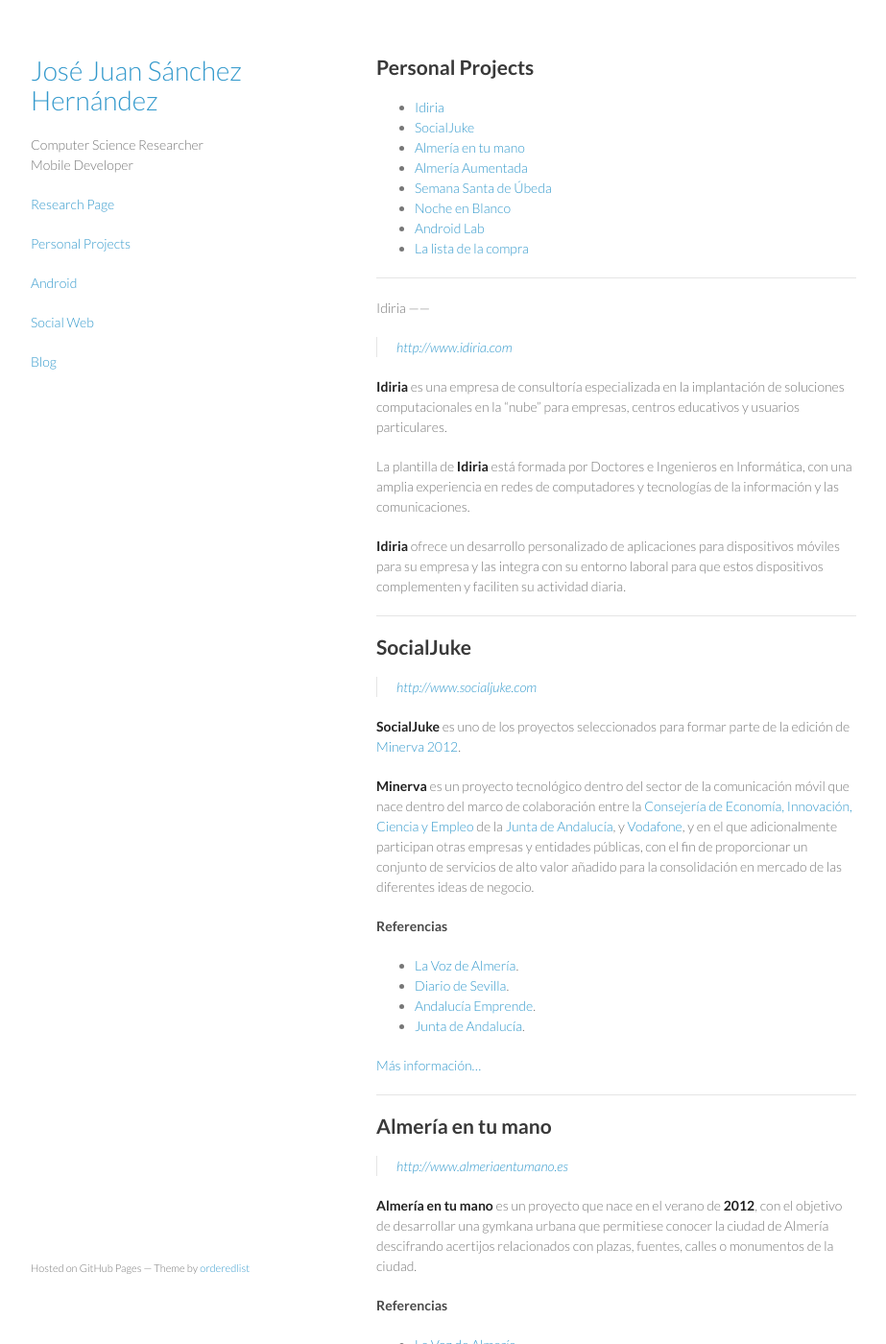
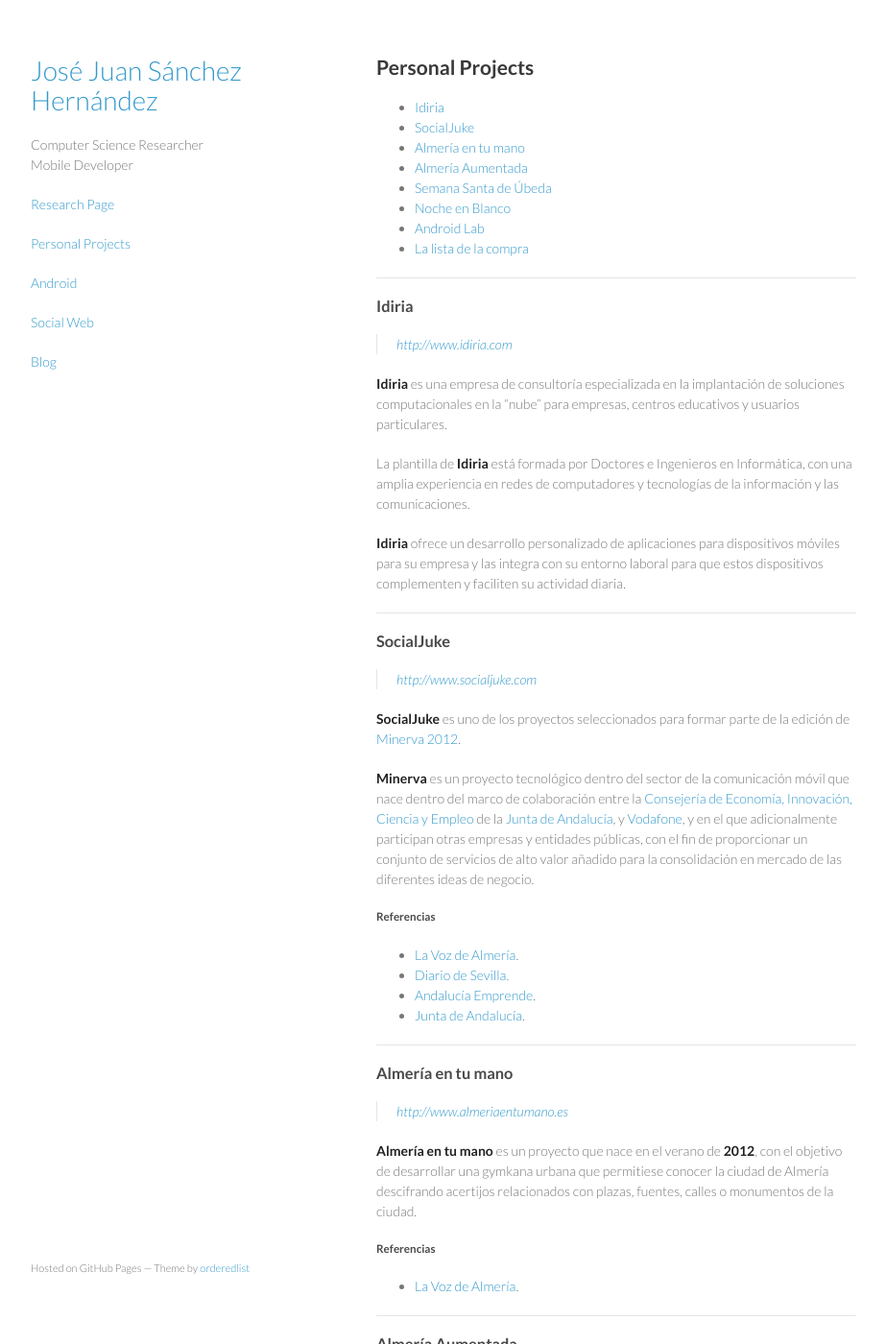
Before and after one commit to josejuansanchez/josejuansanchez.github.io, a Jekyll site: the page built from projects/index.md, in a window 1280 px wide and 1400 px high. Shown: the whole window at 96% size, without its empty margins (178-1101 px from the left). Built offline with Jekyll 4.4.1, drawn with Linux system fonts in a browser that asks for light colours.

Commit message:
Update index.md

```diff
--- a/projects/index.md
+++ b/projects/index.md
@@ -17,8 +17,7 @@
 ----
 
 <a name="idiria"/>
-Idiria
-------
+### Idiria
 > [http://www.idiria.com](http://www.idiria.com)
 
 **Idiria** es una empresa de consultoría especializada en la implantación de soluciones computacionales en la “nube” para empresas, centros educativos y usuarios particulares.
@@ -30,7 +29,7 @@
 ----
 
 <a name="socialjuke"/>
-## SocialJuke
+### SocialJuke
 > [http://www.socialjuke.com](http://socialjuke.com)
 
 **SocialJuke** es uno de los proyectos seleccionados para formar parte de la edición de [Minerva 2012](http://www.proyectominerva.org).
@@ -38,30 +37,28 @@
 **Minerva** es un proyecto tecnológico dentro del sector de la comunicación móvil que nace dentro del marco de colaboración entre la [Consejería de Economía, Innovación, Ciencia y Empleo](http://www.juntadeandalucia.es/organismos/economiainnovacioncienciayempleo.html) de la [Junta de Andalucía](http://www.juntadeandalucia.es), y [Vodafone](http://www.vodafone.es), y en el que adicionalmente participan otras empresas y entidades públicas, con el fin de proporcionar un conjunto de servicios de alto valor añadido para la consolidación en mercado de las diferentes ideas de negocio.
 
 
-#### Referencias
+##### Referencias
   * [La Voz de Almería](http://www.lavozdealmeria.es/vernoticia.asp?IdNoticia=46085&IdSeccion=5).
   * [Diario de Sevilla](http://www.diariodesevilla.es/article/economia/1589213/los/participantes/proyecto/minerva/entran/la/fase/final.html).
   * [Andalucía Emprende](http://www.andaluciaemprende.es/es/noticias/abrir/2013-04-10-14.19.51.714).
   * [Junta de Andalucía](http://www.juntadeandalucia.es/organismos/economiainnovacioncienciayempleo/actualidad/noticias/detalle/73567.html).
 
-[Más información...](socialjuke)
-
 ----
 
 <a name="almeriaentumano"/>
-## Almería en tu mano
+### Almería en tu mano
 > [http://www.almeriaentumano.es](http://www.almeriaentumano.es)
 
 **Almería en tu mano** es un proyecto que nace en el verano de **2012**, con el objetivo de desarrollar una gymkana urbana que permitiese conocer la ciudad de Almería descifrando acertijos relacionados con plazas, fuentes, calles o monumentos de la ciudad.
 
 
-#### Referencias
+##### Referencias
   * [La Voz de Almería](http://www.lavozdealmeria.es/vernoticia.asp?IdNoticia=31599&IdSeccion=5).
 
 ----
 
 <a name="almeriaaumentada"/>
-## Almería Aumentada
+### Almería Aumentada
 > [http://www.almeriaaumentada.es](http://www.almeriaaumentada.es)
 
 **Almería Aumentada** es un proyecto que se inició en el año **2010** con el objetivo de desarrollar diferentes guías turísticas de la ciudad de Almería haciendo uso de la Realidad Aumentada.
@@ -74,37 +71,37 @@
 
   * [YouTube Around](http://www.layar.com/layers/youtubearound/). Esta capa permite al usuario visualizar los vídeos de YouTube que han sido grabados próximos a su posición actual.
 
-#### Equipo
+##### Equipo
   * Daniel Pérez Ruiz del Moral.
   * [José Juan Sánchez Hernández](https://twitter.com/josejuansanchez).
 
-#### Referencias
+##### Referencias
   * [Un Blog en Red](http://www.unblogenred.es/realidad-aumentada-made-in-almeria/).
   * [Evento Plus](http://www.eventoplus.com/articulo/957/1/una-feria-popular-y-tecnologicamente-aumentada/).
 
 ----
 
 <a name="semanasantadeubeda"/>
-## Semana Santa de Úbeda
+### Semana Santa de Úbeda
 > [http://www.semanasantadeubeda.es](http://www.semanasantadeubeda.es)
 
 Proyecto realizado para la **Semana Santa de Úbeda** de **2012** y **2013**, que permitía seguir en tiempo real la posición de las procesiones a través de cualquier dispositivo móvil.
 
 Para este proyecto se diseño una aplicación que recogía la información detallada de todas las cofradías que procesionan en la localidad, itinerarios y horarios de paso por los principales puntos de interés.
 
-#### Equipo
+##### Equipo
   * Daniel Pérez Ruiz del Moral.
   * Juan Jesús Portillo del Valle.
   * [José Juan Sánchez Hernández](https://twitter.com/josejuansanchez).
 
-#### Referencias
+##### Referencias
   * [Ideal Úbeda](http://ubeda.ideal.es/mundo-cofrade/2851-seguir-la-posicion-de-las-procesiones-a-tiempo-real-a-traves-de-una-web-y-una-aplicacion-ubeda.html).
   * [Ideal Úbeda](http://ubeda.ideal.es/mundo-cofrade/1212-este-ano-podra-seguirse-el-recorrido-de-las-procesiones-a-traves-de-movil-y-tablets.html).
 
 ----
 
 <a name="nocheenblanco"/>
-## Noche en Blanco de Almería
+### Noche en Blanco de Almería
 > [http://nocheenblanco.idiria.com](http://nocheenblanco.idiria.com)
 
 Proyecto realizado en Junio de **2012**, en el que se desarrolló una guía para dispositivos móviles con todas las actividades programadas para la **Noche en Blanco de Almería**.
@@ -112,7 +109,7 @@
 ----
 
 <a name="androidlab"/>
-## Android Lab
+### Android Lab
 > [http://www.androidlab.es](http://www.androidlab.es)  **[offline]**
 
 **Android Lab** es una recopilación de recursos relacionados con la programación para Android, donde se pueden encontrar cursos, librerías, buenas prácticas, etc.
@@ -120,7 +117,7 @@
 ----
 
 <a name="lalistadelacompra"/>
-## La lista de la compra
+### La lista de la compra
 > [http://lalistadelacompra.almeriaaumentada.es](http://lalistadelacompra.almeriaaumentada.es)
 
 Proyecto finalista del **Desafío AbreDatos 2011**, organizado por la [Asociación Pro Bono Público](http://www.probp.org), para promover la apertura de datos públicos en España.
@@ -134,7 +131,6 @@
   * [Repositorio](http://code.google.com/p/abredatos2011-t38/).
   * [Proyectos presentados](http://www.rtve.es/contenidos/documentos/Abredatos.pdf) en la edición de Abredatos 2011.
 
-
-#### Equipo
+##### Equipo
   * [José Francisco García Rodríguez](https://twitter.com/nonam3d).
   * [José Juan Sánchez Hernández](https://twitter.com/josejuansanchez).
```
